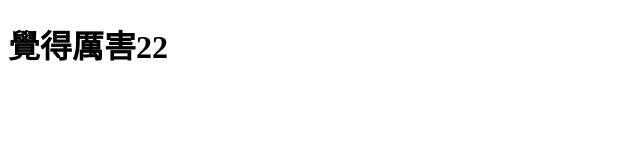
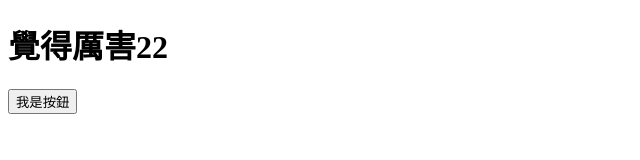
Before and after one commit to Haku883/test, a plain HTML site: page index.html in a window 1280 px wide. Shown: the whole page, without its empty margins (0-640 px from the left). Drawn offline with Linux system fonts and the light colour scheme.

Commit message:
Update index.html

```diff
--- a/index.html
+++ b/index.html
@@ -2,9 +2,10 @@
 <html>
   <head>
     <meta charset="utf-8">
-    <title>你好，GitHub</title>
+    <title>==Haku==</title>
   </head>
   <body>
     <h1>覺得厲害22</h1>
+    <button type="button">我是按鈕</button>
   </body>
 </html>
```
